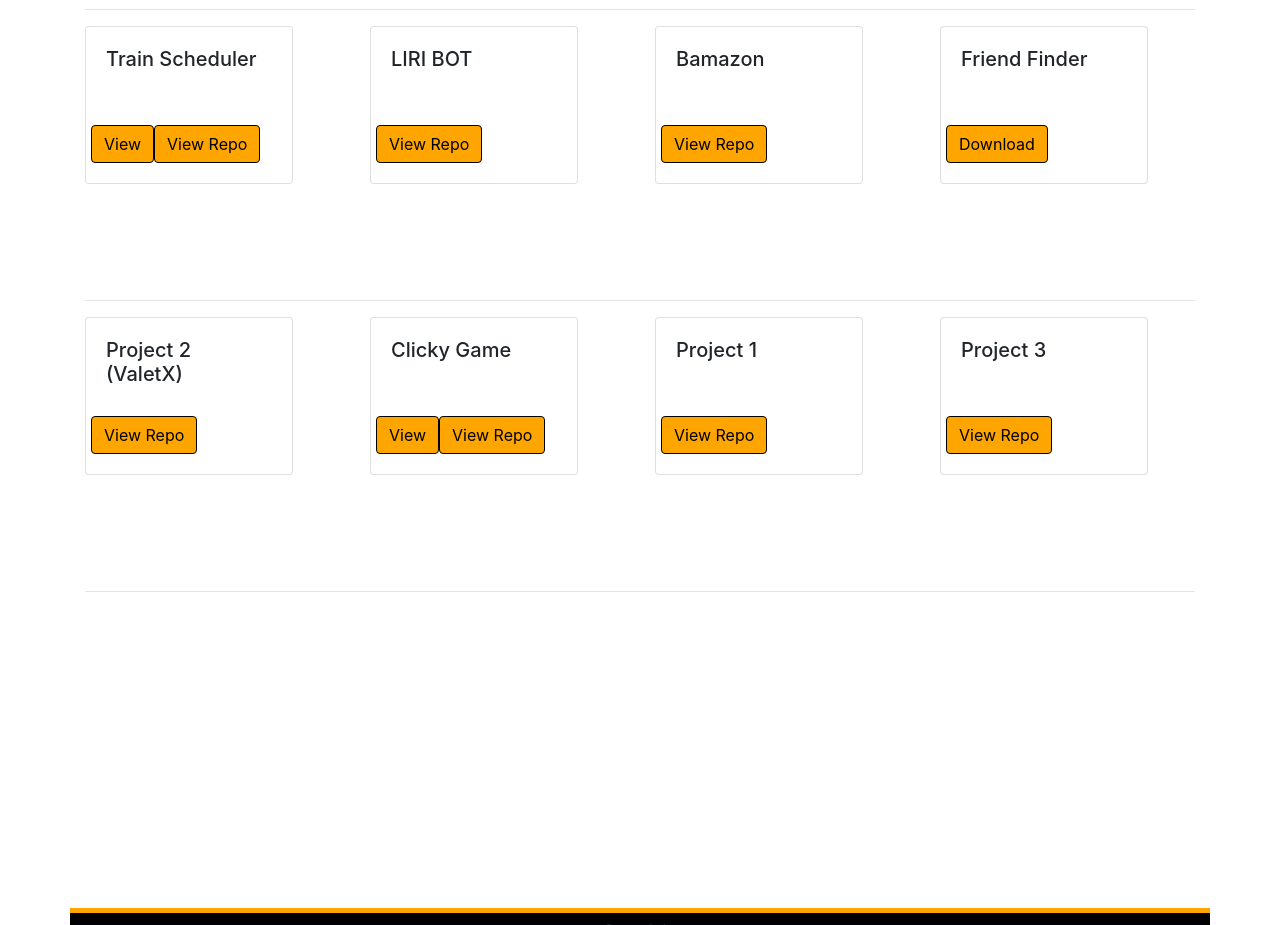
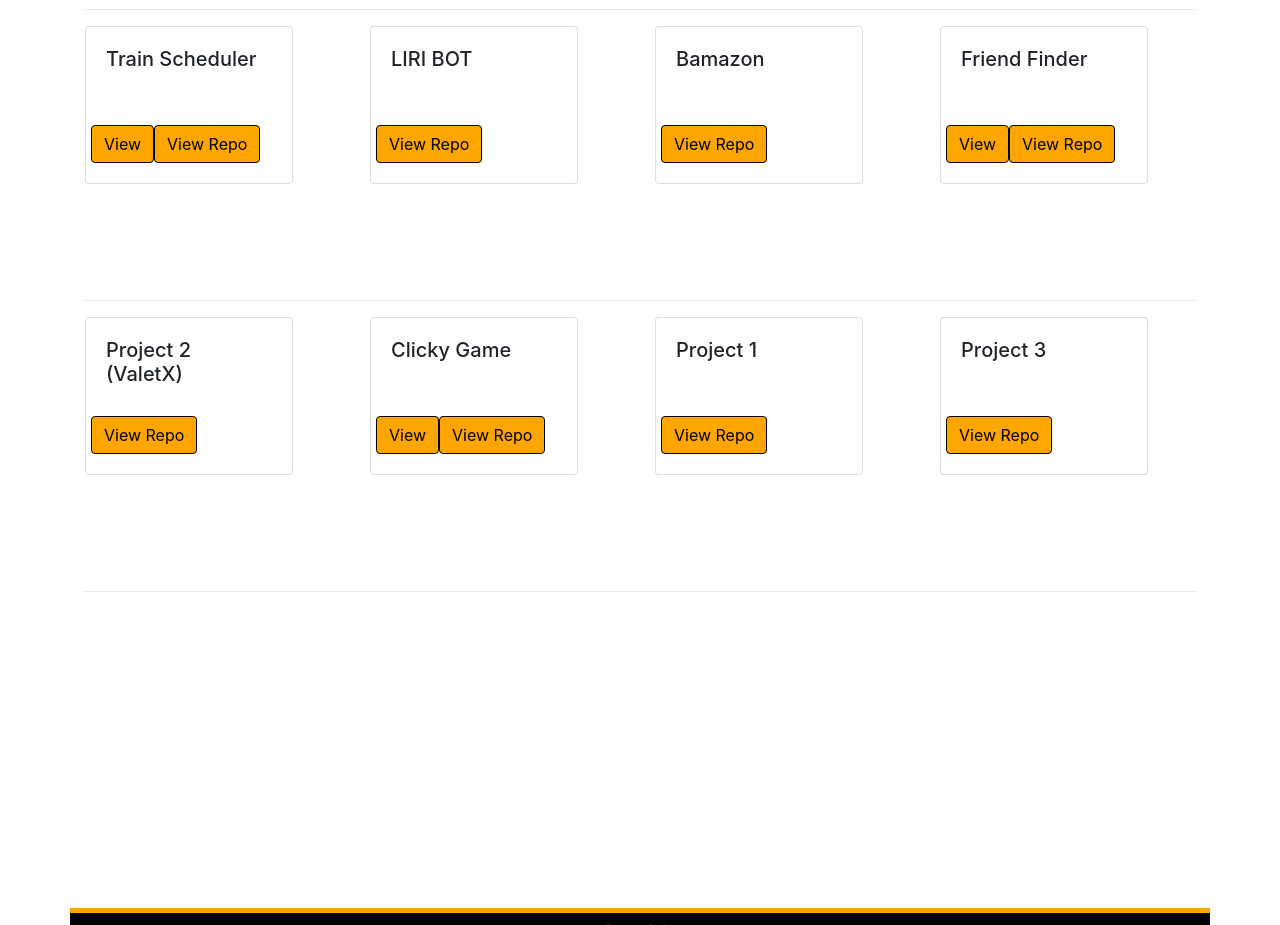
Before and after one commit to gates9697/Responsive, a plain HTML site: page portfolio.html in a window 1280 px wide. Shown: the part 780-1705 px from the top of the page. Drawn offline with nearby package versions, Linux system fonts and the light colour scheme.

Commit message:
initialized repo

```diff
--- a/portfolio.html
+++ b/portfolio.html
@@ -191,7 +191,8 @@
         <h5 class="card-title">Friend Finder</h5>
         <p class="card-text"></p>
         <div class=butbox>
-        <a href="#" class="btn btn-danger x" style="color: black; background-color: orange; border-color: black;">Download</a>
+        <a href="https://friend-finder-app-bootcamp2019.herokuapp.com/" class="btn btn-danger x" style="color: black; background-color: orange; border-color: black;">View</a>
+        <a href="https://github.com/gates9697/FriendFinderApp" class="btn btn-danger x" style="color: black; background-color: orange; border-color: black;">View Repo</a>
 
     </div>
     </div>
```
